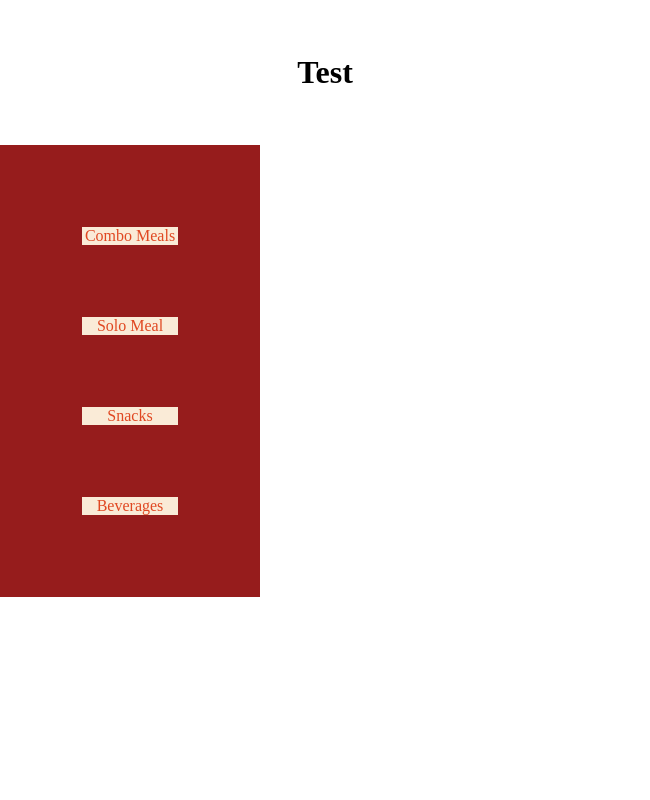
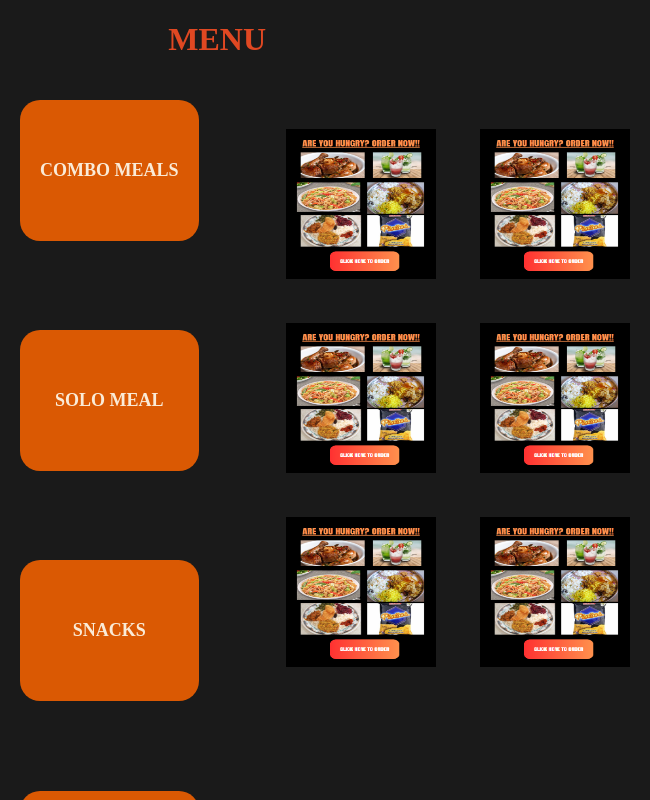
Before and after one commit to NelTeano/COMSHOP-ORDERING-APPLICATION, an Electron app: page src/Order/Order.html in a window 650 px wide. Drawn offline with Linux system fonts and the light colour scheme; files whose address does not match are found by name.

Commit message:
order progress

```diff
--- a/main.js
+++ b/main.js
@@ -5,7 +5,7 @@ let orderWindow;
 
 function createMainWindow() {
     homeWindow = new BrowserWindow({ width: 650, height: 1000 });
-    homeWindow.loadFile('C:/Users/Efraim Panganiban/Desktop/ORDER NI SHIMADA/COMSHOP-ORDERING-APPLICATION/Quantity/Quantity.html');
+    homeWindow.loadFile('C:/Users/ADMIN/Documents/ORDER SYSTEM/COMSHOP-ORDERING-APPLICATION/src/Order/Order.html');
 }
 
 //C:\Users\ADMIN\Documents\ORDER SYSTEM\COMSHOP-ORDERING-APPLICATION\src\Home\Home.html
--- a/src/Order/Order.css
+++ b/src/Order/Order.css
@@ -1,35 +1,85 @@
-body{
-margin: 0;
-padding: 0;
+body {
+    background-color: #000000e5;
+    margin: 0;
+    padding: 0;
+    display: flex;
+    min-height: 100vh;
+    overflow: scroll;
+  }
 
-}
-h1{
-text-align: center;
-padding: 5%;
-}
+  .content {
+    flex-grow: 1;
+  }
+
+  h1{
+    color: rgb(224, 72, 34);
+    text-align: right;
 
 
-.navbar ul{
-list-style-type: none;
-background-color: #8a0000e3;
-padding: 10px;
-margin: 0%;
-margin-right: 60%;
-height: 100%;
+  }
 
-}
+  .navbar {
+    overflow: visible;
+    display: flex;
+    flex-direction: column;
+    align-items: flex-start;
+    padding: 20px;
+    position: fixed;
+  }
 
-.navbar a{
-    background-color: antiquewhite;
-    overflow: visible;
+  .navbar ul {
+    list-style-type: none;
+    margin: 0;
+    padding: 0;
+  }
+
+  .navbar li {
+    font-weight: 700;
+    font-size: 18px;
     color: rgb(224, 72, 34);
+    padding: 60px 20px;
+    margin-bottom: 50%;
+    border-radius: 20px;
+    text-align: center;
+    text-transform: uppercase;
+  }
+
+  .navbar li a{
+    color: antiquewhite;
     text-decoration: none;
-    margin: 30%;
-    display: block;
-    text-align: center;
-}
 
-.navbar a:hover{
-color: rgb(255, 187, 0);
+  }
 
-}
+  /* Assigning separate background colors to each li */
+  .navbar li:nth-child(1),
+  .navbar li:nth-child(2),
+  .navbar li:nth-child(3),
+  .navbar li:nth-child(4) {
+    background-color: #da5903; /* Change to your preferred color */
+  }
+
+  .navbar li:hover {
+    color: #000000;
+    /* Adjust hover effect as needed */
+  }
+
+  .navbar a:hover {
+    color: #000000;
+    /* Adjust hover effect as needed */
+  }
+
+  .menu-pictures{
+    display: flex;
+    flex-direction: column;
+    justify-content: center;
+
+
+
+  }
+
+  .menu-pictures img{
+    width: 150px;
+    height: 150px;
+    margin: 20px;
+
+  }
--- a/src/Order/Order.html
+++ b/src/Order/Order.html
@@ -7,9 +7,8 @@
 </head>
 <body>
 
-
-  <h1>Test</h1>
-
+<div class="content">
+  <h1>MENU</h1>
   <nav class="navbar">
     <ul>
       <li><a href="#home">Combo Meals</a></li>
@@ -19,10 +18,22 @@
     </ul>
   </nav>
 
+</div>
 
+<div class="menu-pictures">
+   <div>
+      <img src="C:\Users\ADMIN\Documents\ORDER SYSTEM\COMSHOP-ORDERING-APPLICATION\images\orders.png" alt="">
+      <img src="C:\Users\ADMIN\Documents\ORDER SYSTEM\COMSHOP-ORDERING-APPLICATION\images\orders.png" alt="">
 
-<div class="content">
-  <!-- Your main content goes here -->
+  </div>
+  <div>
+    <img src="C:\Users\ADMIN\Documents\ORDER SYSTEM\COMSHOP-ORDERING-APPLICATION\images\orders.png" alt="">
+    <img src="C:\Users\ADMIN\Documents\ORDER SYSTEM\COMSHOP-ORDERING-APPLICATION\images\orders.png" alt="">
+  </div>
+  <div>
+    <img src="C:\Users\ADMIN\Documents\ORDER SYSTEM\COMSHOP-ORDERING-APPLICATION\images\orders.png" alt="">
+    <img src="C:\Users\ADMIN\Documents\ORDER SYSTEM\COMSHOP-ORDERING-APPLICATION\images\orders.png" alt="">
+  </div>
 </div>
 
 </body>
```
Lines whose indentation alone changed are shown as unchanged.
